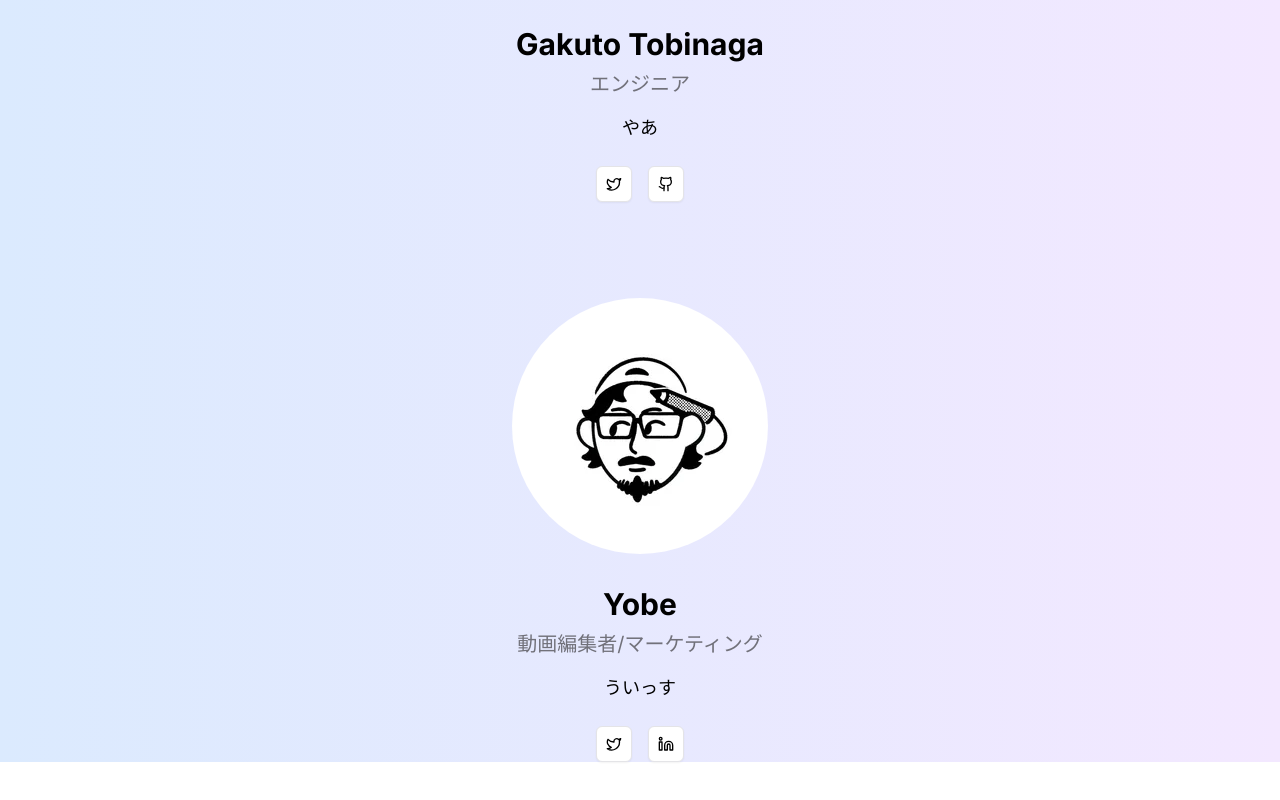
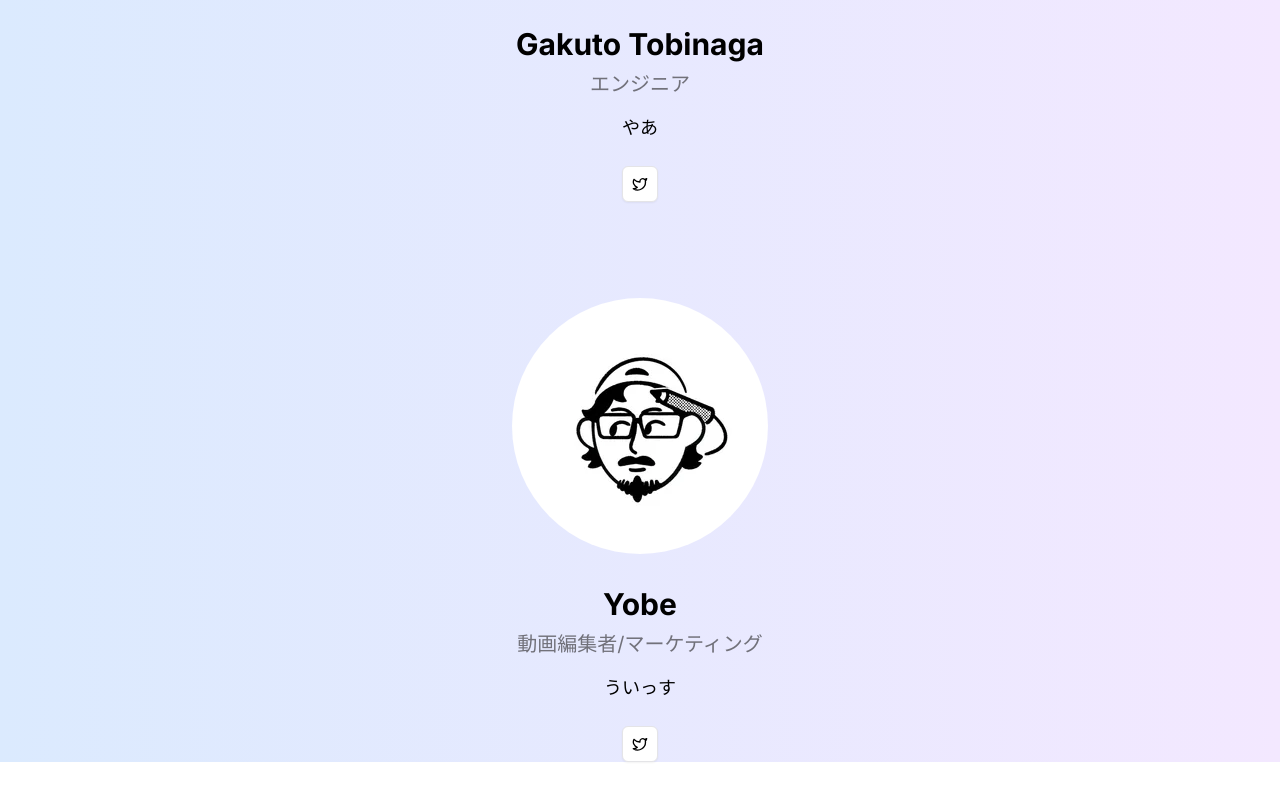
Before and after one commit to GakutoTobinaga/zuboshilab-web, a Next.js app: page /members in a window 1280 px wide. Shown: the part 366-1166 px from the top of the page. Built offline with nearby package versions, Linux system fonts and the light colour scheme.

Commit message:
fix: profile

```diff
--- a/src/components/member-profile.tsx
+++ b/src/components/member-profile.tsx
@@ -26,22 +26,6 @@ export function MemberProfile({ member }: { member: Member }) {
             </a>
           </Button>
         )}
-        {member.socialLinks.github && (
-          <Button variant="outline" size="icon" asChild>
-            <a href={member.socialLinks.github} target="_blank" rel="noopener noreferrer">
-              <Github className="h-5 w-5" />
-              <span className="sr-only">GitHub</span>
-            </a>
-          </Button>
-        )}
-        {member.socialLinks.linkedin && (
-          <Button variant="outline" size="icon" asChild>
-            <a href={member.socialLinks.linkedin} target="_blank" rel="noopener noreferrer">
-              <Linkedin className="h-5 w-5" />
-              <span className="sr-only">LinkedIn</span>
-            </a>
-          </Button>
-        )}
       </div>
     </div>
   )
```
